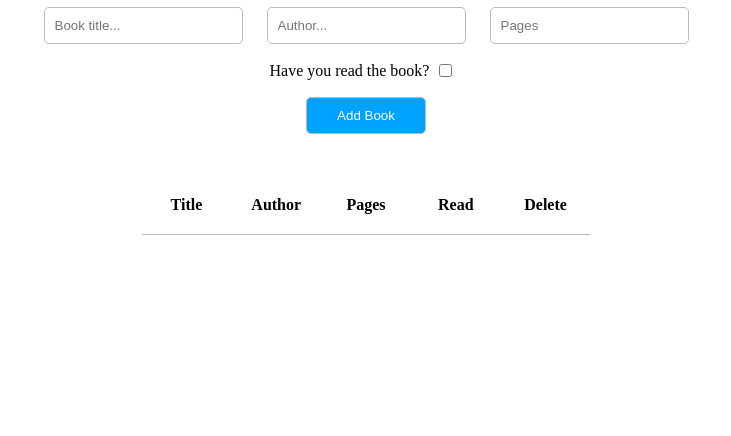
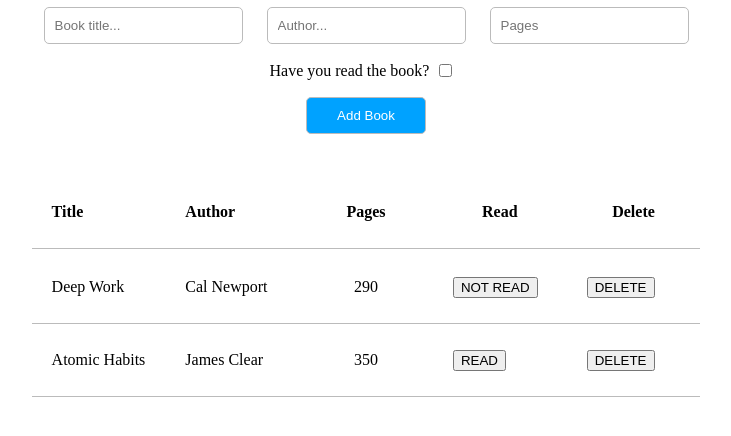
Before and after one commit to PapaZrix/project-library, a plain HTML site: page index.html in a window 1280 px wide. Shown: the part 90-526 px from the top of the page, without its empty margins (274-1005 px from the left). Drawn offline with Linux system fonts and the light colour scheme.

Commit message:
Add basic functions to add a book through constructor and lay it out on the page

```diff
--- a/index.html
+++ b/index.html
@@ -6,7 +6,7 @@
     <meta name="viewport" content="width=device-width, initial-scale=1.0">
     <title>My Library</title>
     <link rel="stylesheet" href="styles.css">
-    <script src="script.js"></script>
+    <script src="script.js" defer></script>
 </head>
 <body>
     <div class="header">
@@ -34,9 +34,9 @@
                 <tr>
                     <th>Title</th>
                     <th>Author</th>
-                    <th class="pages">Pages</th>
-                    <th>Read</th>
-                    <th>Delete</th>
+                    <th class="center">Pages</th>
+                    <th class="center">Read</th>
+                    <th class="center">Delete</th>
                 </tr>
                 <tbody id="book-list"></tbody>
             </table>
--- a/script.js
+++ b/script.js
@@ -0,0 +1,51 @@
+function Book(title, author, pages, read) {
+    this.title = title
+    this.author = author
+    this.pages = pages
+    this.read = read
+}
+
+const library = (() => {
+    const myLibrary = [];
+    const bookList = document.querySelector("#book-list");
+    const readButton = document.querySelector(".read-unread-btn");
+    const form = document.querySelector(".form-container");
+
+    const addBookToLibrary = (title, author, pages, read) => {
+        const newBook = new Book(title, author, pages, read);
+        myLibrary.push(newBook);
+        displayBooks();
+    }
+
+    const displayBooks = () => {
+
+        bookList.innerHTML = "";
+
+        for (let i = 0; i < myLibrary.length; i++) {
+            let newRow = bookList.insertRow(-1);
+
+            let titleCell = newRow.insertCell(-1);
+            titleCell.innerHTML = myLibrary[i].title;
+
+            let authorCell = newRow.insertCell(-1);
+            authorCell.innerHTML = myLibrary[i].author;
+
+            let pagesCell = newRow.insertCell(-1);
+            pagesCell.innerHTML = myLibrary[i].pages
+            pagesCell.classList.add("center");
+
+            let readCell = newRow.insertCell(-1);
+            if (myLibrary[i].read === true) {
+                readCell.innerHTML = `<button type="button" class="read-unread-btn">READ</button>`;
+            } else {
+                readCell.innerHTML = `<button type="button" class="read-unread-btn center">NOT READ</button>`;
+            }
+
+            let deleteCell = newRow.insertCell(-1);
+            deleteCell.innerHTML = `<button type="button" class="delete-book-btn center">DELETE</button>`;
+        }
+    }
+
+    addBookToLibrary("Deep Work", "Cal Newport", 290, false);
+    addBookToLibrary("Atomic Habits", "James Clear", 350, true);
+})();
--- a/styles.css
+++ b/styles.css
@@ -52,6 +52,8 @@ input {
 }
 
 tr {
+    line-height: 2;
+    text-align: left;
     display: grid;
     align-items: center;
     grid-template-columns: repeat(5, 1fr);
@@ -61,3 +63,7 @@ tr > th, td {
     padding: 20px;
     border-bottom: 1px solid var(--btn-border-color)
 }
+
+.center {
+    text-align: center;
+}
```
